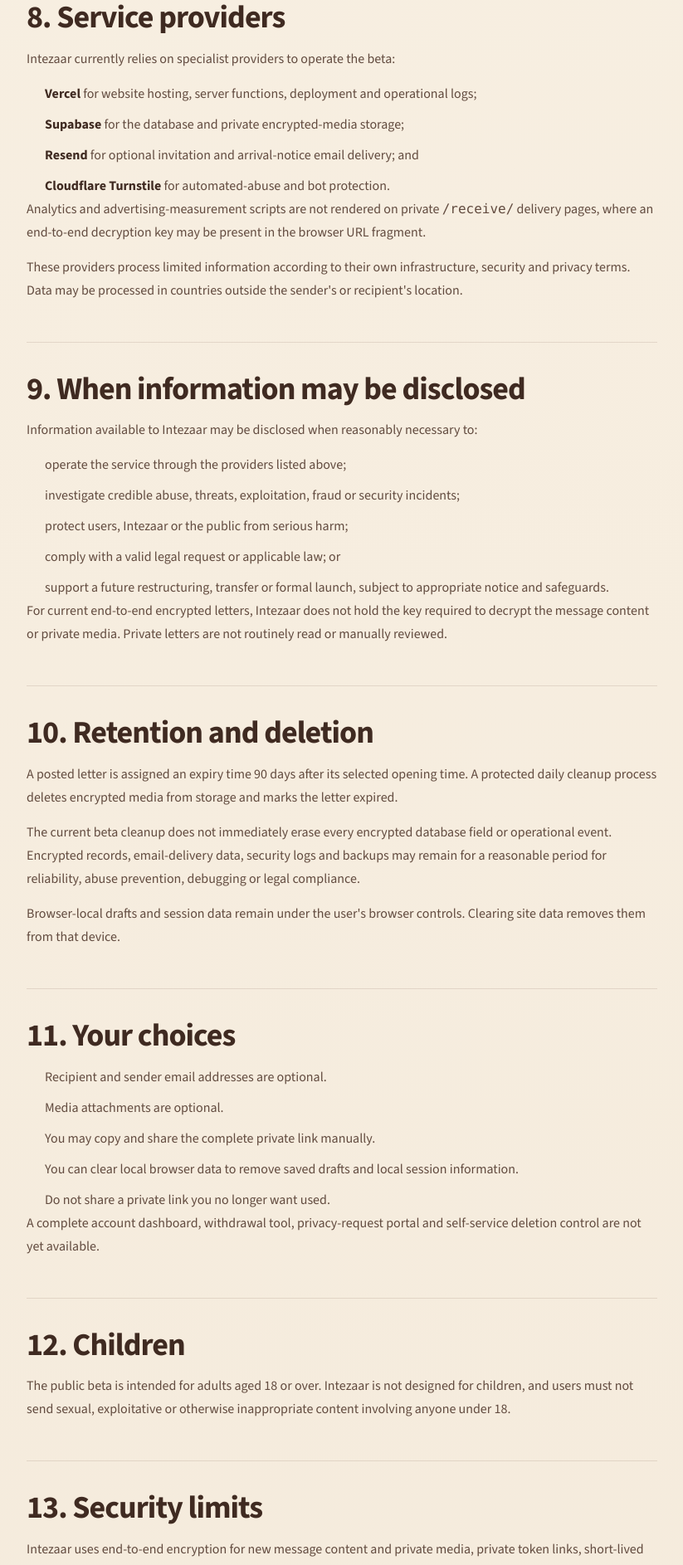
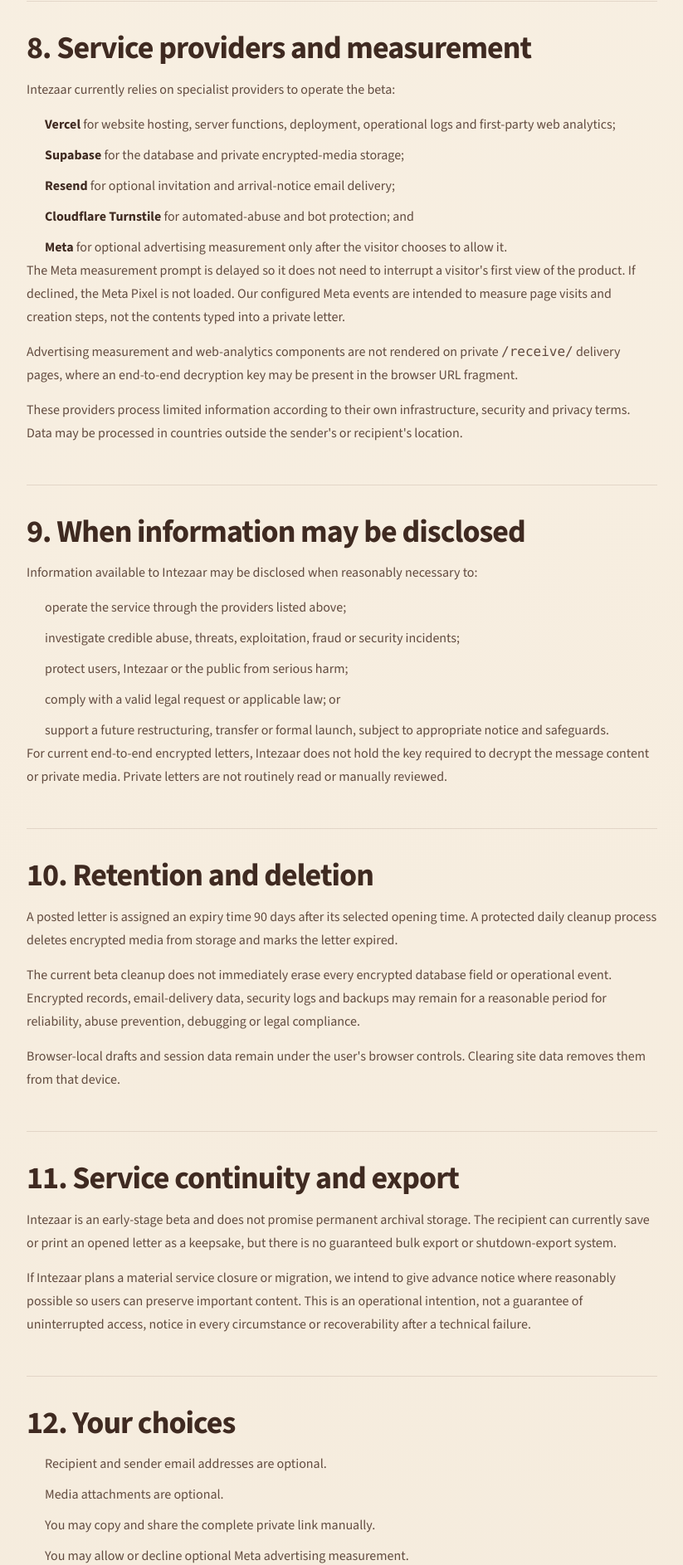
Before and after one commit to febinthomas540-source/intezaar, a Next.js app: page /privacy in a window 1280 px wide. Shown: the part 3760-5646 px from the top of the page at 83% size, without its empty margins (342-1165 px from the left). Built offline with nearby package versions, Linux system fonts and the light colour scheme.

Commit message:
Clarify analytics consent and service continuity in privacy policy

```diff
--- a/src/app/privacy/page.tsx
+++ b/src/app/privacy/page.tsx
@@ -5,7 +5,7 @@ import styles from "@/components/policy-shell.module.css";
 
 export const metadata: Metadata = {
   title: "Privacy Policy — Intezaar",
-  description: "How the Intezaar public beta handles private letters, media, email addresses, security data and browser storage.",
+  description: "How the Intezaar public beta handles private letters, media, email addresses, security data, analytics and browser storage.",
   alternates: { canonical: "/privacy" },
 };
 
@@ -87,6 +87,7 @@ export default function PrivacyPage() {
           <li>preserve the selected recipient experience;</li>
           <li>prevent bots, abuse, fraud and unauthorised access;</li>
           <li>diagnose errors and improve reliability;</li>
+          <li>measure general product usage and creation steps where permitted;</li>
           <li>enforce the <Link href="/terms">User Agreement</Link> and <Link href="/community-guidelines">Community Guidelines</Link>; and</li>
           <li>respond to valid safety, legal or regulatory requirements.</li>
         </ul>
@@ -94,15 +95,17 @@ export default function PrivacyPage() {
       </section>
 
       <section>
-        <h2>8. Service providers</h2>
+        <h2>8. Service providers and measurement</h2>
         <p>Intezaar currently relies on specialist providers to operate the beta:</p>
         <ul>
-          <li><strong>Vercel</strong> for website hosting, server functions, deployment and operational logs;</li>
+          <li><strong>Vercel</strong> for website hosting, server functions, deployment, operational logs and first-party web analytics;</li>
           <li><strong>Supabase</strong> for the database and private encrypted-media storage;</li>
-          <li><strong>Resend</strong> for optional invitation and arrival-notice email delivery; and</li>
-          <li><strong>Cloudflare Turnstile</strong> for automated-abuse and bot protection.</li>
+          <li><strong>Resend</strong> for optional invitation and arrival-notice email delivery;</li>
+          <li><strong>Cloudflare Turnstile</strong> for automated-abuse and bot protection; and</li>
+          <li><strong>Meta</strong> for optional advertising measurement only after the visitor chooses to allow it.</li>
         </ul>
-        <p>Analytics and advertising-measurement scripts are not rendered on private <code>/receive/</code> delivery pages, where an end-to-end decryption key may be present in the browser URL fragment.</p>
+        <p>The Meta measurement prompt is delayed so it does not need to interrupt a visitor&apos;s first view of the product. If declined, the Meta Pixel is not loaded. Our configured Meta events are intended to measure page visits and creation steps, not the contents typed into a private letter.</p>
+        <p>Advertising measurement and web-analytics components are not rendered on private <code>/receive/</code> delivery pages, where an end-to-end decryption key may be present in the browser URL fragment.</p>
         <p>These providers process limited information according to their own infrastructure, security and privacy terms. Data may be processed in countries outside the sender&apos;s or recipient&apos;s location.</p>
       </section>
 
@@ -127,11 +130,18 @@ export default function PrivacyPage() {
       </section>
 
       <section>
-        <h2>11. Your choices</h2>
+        <h2>11. Service continuity and export</h2>
+        <p>Intezaar is an early-stage beta and does not promise permanent archival storage. The recipient can currently save or print an opened letter as a keepsake, but there is no guaranteed bulk export or shutdown-export system.</p>
+        <p>If Intezaar plans a material service closure or migration, we intend to give advance notice where reasonably possible so users can preserve important content. This is an operational intention, not a guarantee of uninterrupted access, notice in every circumstance or recoverability after a technical failure.</p>
+      </section>
+
+      <section>
+        <h2>12. Your choices</h2>
         <ul>
           <li>Recipient and sender email addresses are optional.</li>
           <li>Media attachments are optional.</li>
           <li>You may copy and share the complete private link manually.</li>
+          <li>You may allow or decline optional Meta advertising measurement.</li>
           <li>You can clear local browser data to remove saved drafts and local session information.</li>
           <li>Do not share a private link you no longer want used.</li>
         </ul>
@@ -139,23 +149,23 @@ export default function PrivacyPage() {
       </section>
 
       <section>
-        <h2>12. Children</h2>
+        <h2>13. Children</h2>
         <p>The public beta is intended for adults aged 18 or over. Intezaar is not designed for children, and users must not send sexual, exploitative or otherwise inappropriate content involving anyone under 18.</p>
       </section>
 
       <section>
-        <h2>13. Security limits</h2>
+        <h2>14. Security limits</h2>
         <p>Intezaar uses end-to-end encryption for new message content and private media, private token links, short-lived media URLs, server-side time checks, restricted storage and Cloudflare bot protection. However, a recipient can forward a complete private link, a device can be compromised, software can contain defects and third-party infrastructure can fail.</p>
         <p>End-to-end encryption does not prevent an intended recipient from copying, photographing, saving or forwarding content after they decrypt it. Keep the recipient link private and retain your own copy of anything important.</p>
       </section>
 
       <section>
-        <h2>14. Changes to this policy</h2>
+        <h2>15. Changes to this policy</h2>
         <p>This policy will change as the beta adds accounts, reporting, longer scheduling, payment or new storage controls. The last-updated date will identify the latest published version.</p>
       </section>
 
       <section>
-        <h2>15. Privacy requests and formal contact</h2>
+        <h2>16. Privacy requests and formal contact</h2>
         <div className={styles.note}>
           <p>A verified privacy and safety contact address will be published before wider public or paid launch. During the limited beta, do not upload information that requires a formal confidentiality arrangement, guaranteed deletion deadline or regulated record-retention service.</p>
         </div>
```
